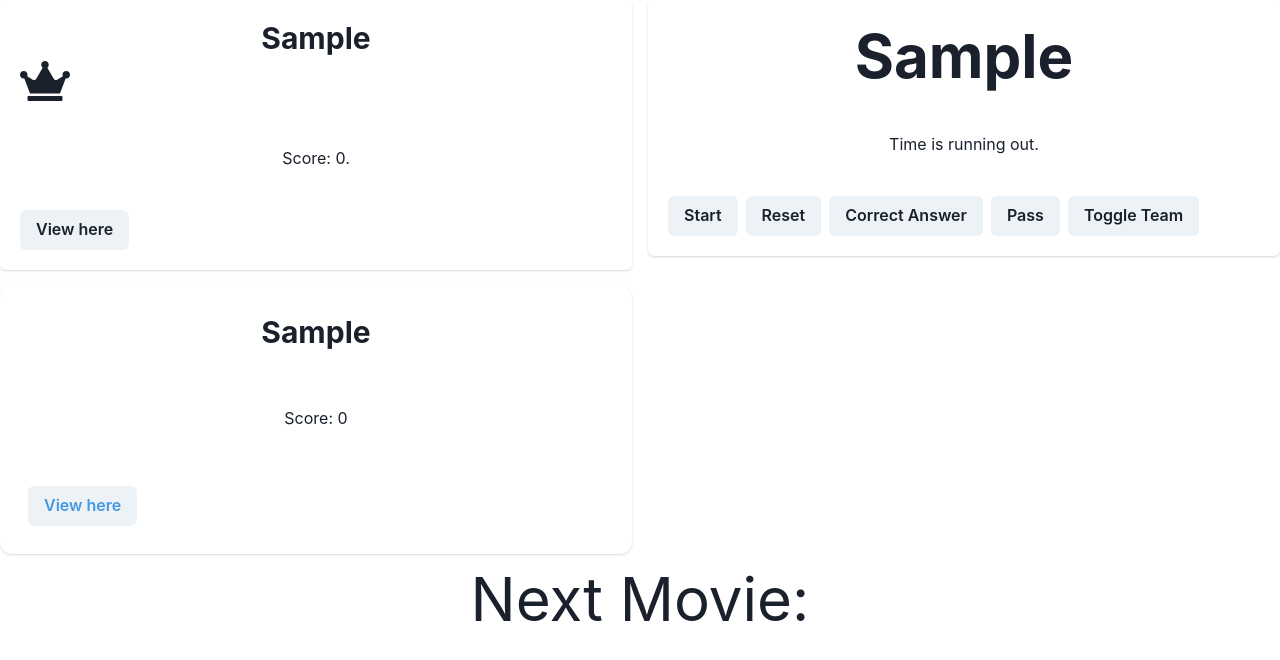
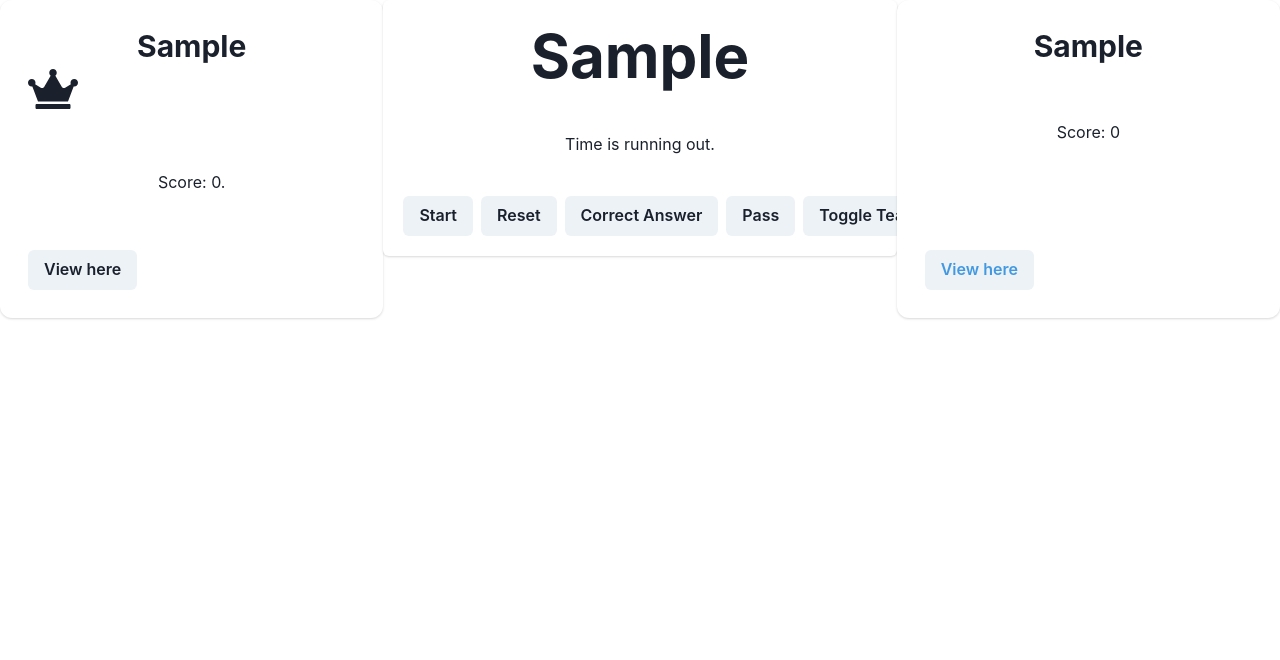
Before and after one commit to ananta-lamichhane/dumbcharades, a React (Create React App) app: page / in a window 1280 px wide. Both pictures are taken after typing "Sample", "Sample", "Sample", "Sample", "Sample", "Sample" into the empty fields and a click on the button "Submit". Shown: the top 660 px of the page. Built offline with nearby package versions, Linux system fonts and the light colour scheme; no server answers.

Commit message:
facelift

```diff
--- a/src/components/Scores/Scorecard.js
+++ b/src/components/Scores/Scorecard.js
@@ -1,16 +1,18 @@
 import { Card, CardHeader, Heading, CardFooter,
-     CardBody, Text, Button, SimpleGrid } from "@chakra-ui/react"
+     CardBody, Text, Button, SimpleGrid, HStack, Flex } from "@chakra-ui/react"
 import { useEffect, useState } from "react"
 import { TimerCard } from "../Timer/timer"
 import {FaCrown} from "react-icons/fa"
+import { fetchMovie } from "../../utils/utils"
 
 
+const API_URL = 'https://6zqcjcgnb5.execute-api.us-east-1.amazonaws.com/dev/movie'
 
 const ScoreCard = (props) =>{
 
 // keep track of the state of the game, i.e. scores, who's next, passed question or not, etc.
 const [gameState, setGameState] = useState()
-
+const [movieRating, setMovieRating] = useState(0)
 // fetch and save the name of the next movie to be shown
 const [nextMovie, setNextMovie] = useState()
 
@@ -20,19 +22,18 @@ function handleGameState(gameData){
   //save the game state as sent by the child component
     console.log(gameData)
     setGameState(gameData)
+    localStorage.setItem('gameScores', JSON.stringify(gameData))
 }
 
 
+
 useEffect(() => {
-// use Fetch API to do a get call to the API Gateway in order to fetch the next movie
-// the header x-api-key is required by AWS API Gateway in order to authenticate against
-// the API
-fetch('https://6zqcjcgnb5.execute-api.us-east-1.amazonaws.com/dev/movie', {headers: {
-      'x-api-key': 'xISumFnoBJ3cvS3ltGb0k2K8ESsVy34C3hIYCrzl'
-    }})
-  .then((response) => response.json()) // convert the response to json
-  .then((data) => setNextMovie(data.title)) // set title of the response as nextMovie (title)
-
+/*   fetchMovie(API_URL).then(data => {
+    console.log("next movie" + data)
+    setNextMovie(data.title)
+    setMovieRating(parseInt(data.rating))
+  })
+ */
 
     // re-render this component upon the change in gameState, i.e., whenever new info is sent
     // by the child component
@@ -41,12 +42,12 @@ fetch('https://6zqcjcgnb5.execute-api.us-east-1.amazonaws.com/dev/movie', {heade
 
 
 return(
-    <div>
-    <SimpleGrid spacing={4} templateColumns='repeat(auto-fill, minmax(600px, 1fr))'>
-    <Card>
+
+    <Flex>
+    <Card width={"33.33%"}  colorScheme={"facebook"} size="lg" variant="elevated">
       <CardHeader>
-        <Heading size='lg'> {props.formData["team1Name"]} </Heading>
-        <Heading size={'sm'}>{gameState &&gameState["currentTeam"]==="team1"? <FaCrown size={"50"}/>:""}</Heading>
+        <Heading fontSize={"3xl"}> {props.formData["team1Name"]} </Heading>
+        <Heading fontSize={"3xl"}>{gameState &&gameState["currentTeam"]==="team1"? <FaCrown size={"50"}/>:""}</Heading>
       </CardHeader>
       <CardBody>
         <Text>Score: {gameState?gameState["team1Score"]:""}.</Text>
@@ -55,10 +56,10 @@ return(
         <Button>View here</Button>
       </CardFooter>
     </Card>
-    <TimerCard parentCallback={handleGameState} gameData={props.formData}/>
-    <Card colorScheme={"facebook"} size="lg" variant="elevated">
+    <TimerCard width={"33.33%"} parentCallback={handleGameState} gameData={props.formData}/>
+    <Card width={"33.33%"} colorScheme={"facebook"} size="lg" variant="elevated">
       <CardHeader>
-        <Heading size='lg'> {props.formData["team2Name"]}</Heading>
+        <Heading fontSize={"3xl"}> {props.formData["team2Name"]}</Heading>
         <Heading size={'sm'}>{gameState && gameState["currentTeam"]==="team2"?<FaCrown size={"50"}/>:""}</Heading>
 
       </CardHeader>
@@ -69,11 +70,9 @@ return(
         <Button color={"blue.400"}>View here</Button>
       </CardFooter>
     </Card>
-  </SimpleGrid>
 
-    <Text fontSize={"6xl"}>Next Movie: {gameState && nextMovie}</Text>
+    </Flex>
 
-  </div>
 )
 }
 
```
